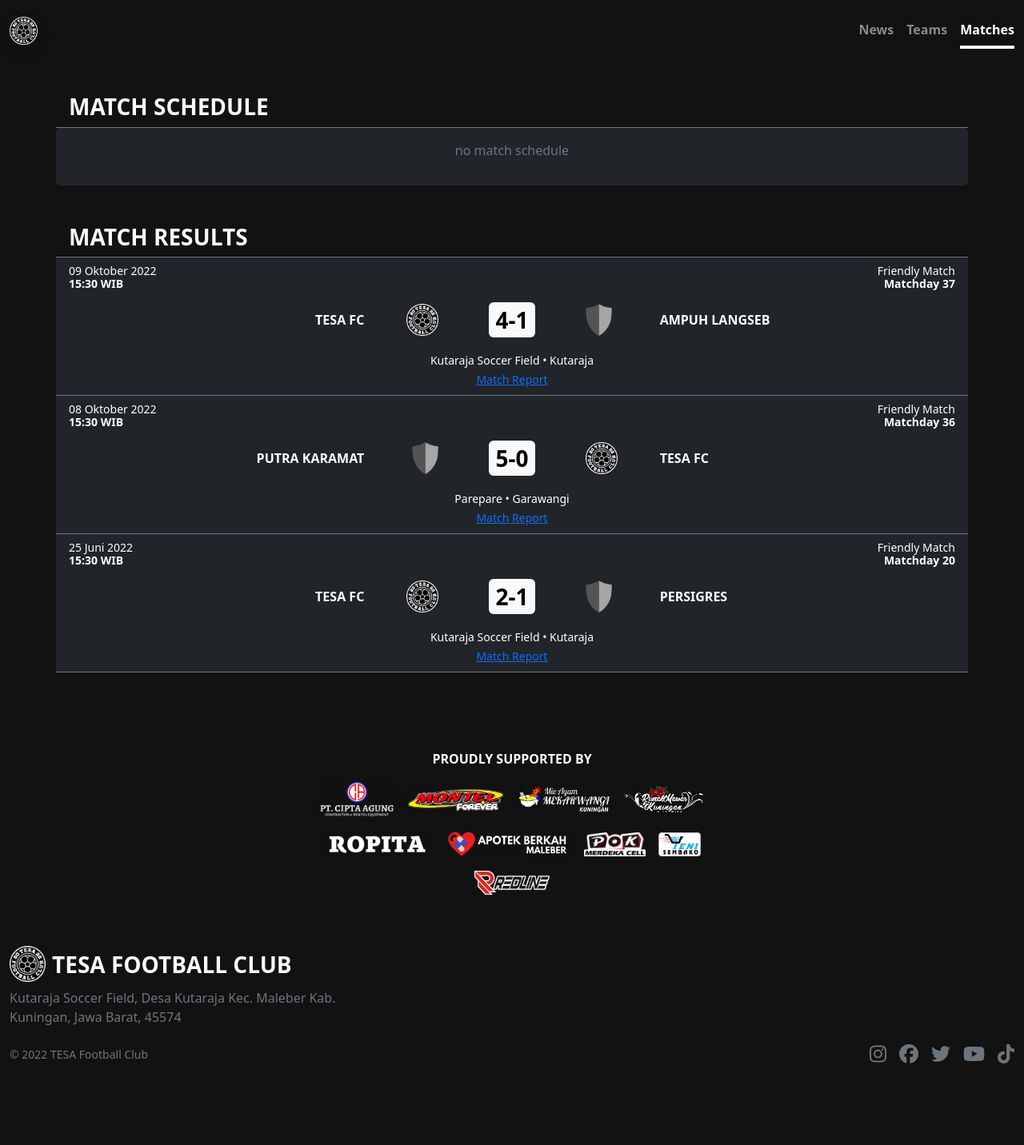
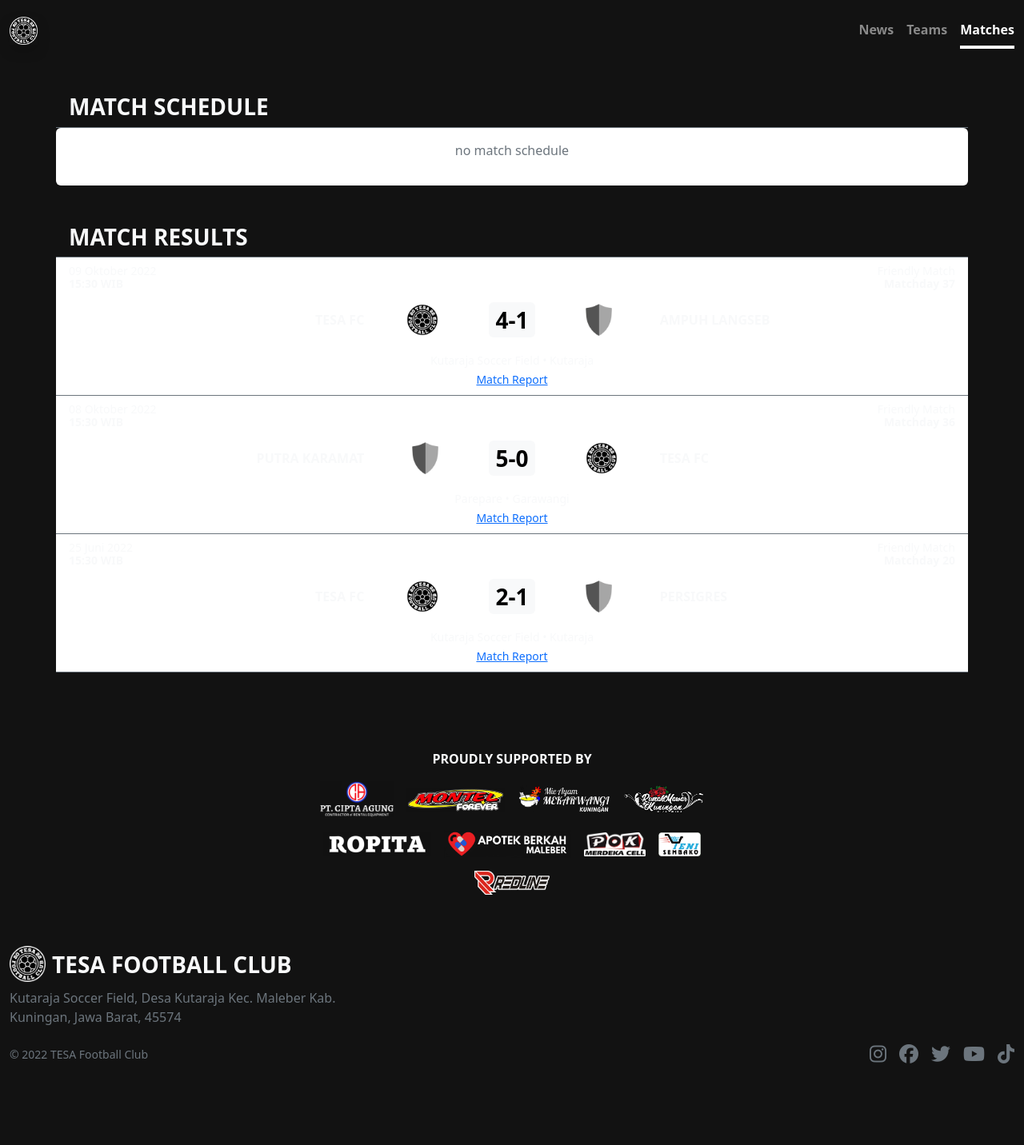
Before and after one commit to tesafc/tesafc.github.io, a Jekyll site: the page built from matches.html, in a window 1280 px wide. Shown: the whole page at 80% size. Built offline with Jekyll 4.4.1, drawn with Linux system fonts in a browser that asks for light colours; nearby versions of some CDN libraries.

Commit message:
Update matches.html

```diff
--- a/matches.html
+++ b/matches.html
@@ -11,7 +11,7 @@
     <div class="row row-cols-1 g-0">
       {% for match in schedules %}
       <div class="col">
-        <div class="card text-bg-dark border-0 border-secondary border-bottom rounded-0 px-0">
+        <div class="card text-light border-0 border-secondary border-bottom rounded-0 px-0">
           <div class="row row-cols-2 g-0 card-header bg-transparent border-0 px-3">
             <div class="col">
               <p class="card-text text-start text-capitalize mb-0 lh-1"><small>{{ match.time }}</small></p>
@@ -50,7 +50,7 @@
       </div>
       {% endfor %}
       {% if match-count == 0 %}
-      <div class="card text-bg-dark border-0 px-0">
+      <div class="card text-light border-0 px-0">
         <div class="card-body d-flex justify-content-center align-items-center">
           <p class="text-secondary">no match schedule</p>
         </div>
@@ -65,7 +65,7 @@
     <div class="row row-cols-1 g-0">
       {% for match in results reversed %}
       <div class="col">
-        <div class="card text-bg-dark border-0 border-secondary border-bottom rounded-0 px-0">
+        <div class="card text-light border-0 border-secondary border-bottom rounded-0 px-0">
           <div class="row row-cols-2 g-0 card-header d-flex justify-content-between bg-transparent border-0 px-3">
             <div class="col">
               <p class="card-text text-start text-capitalize mb-0 lh-1"><small>{{ match.time }}</small></p>
```
